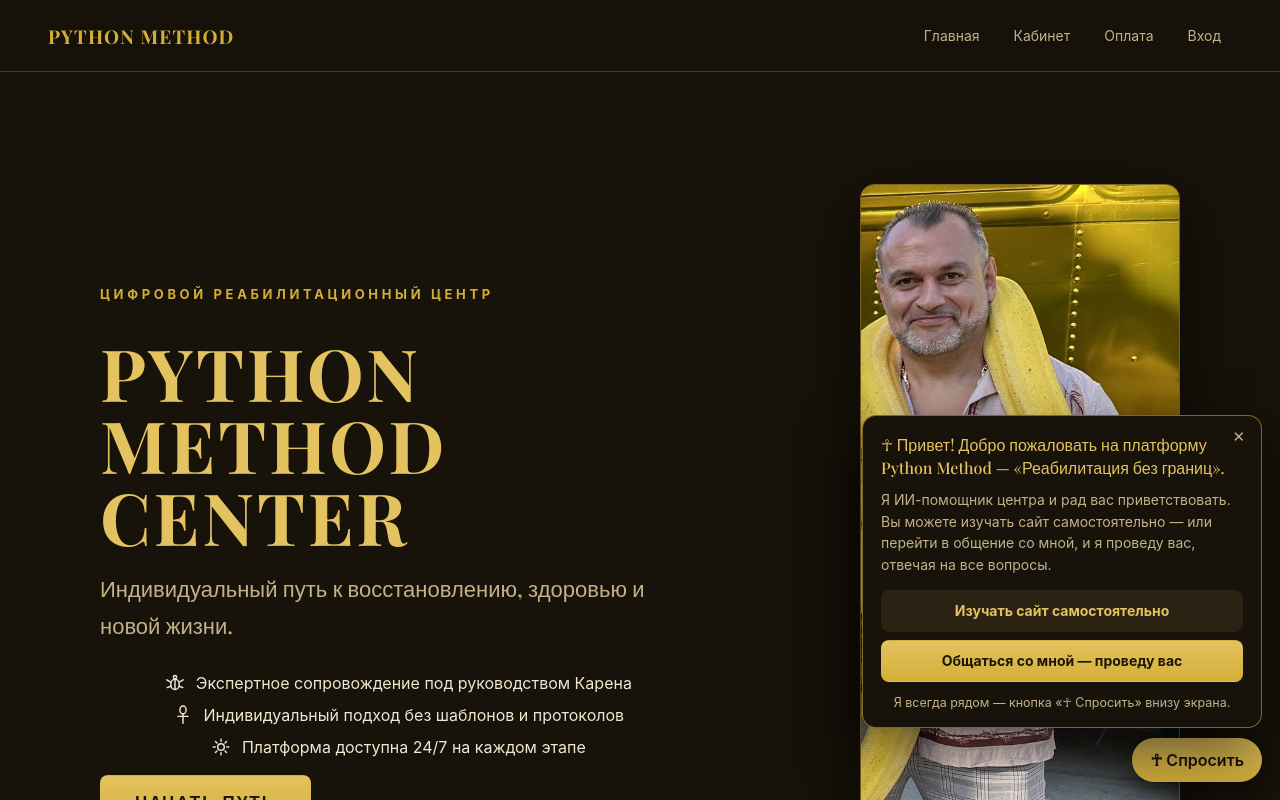
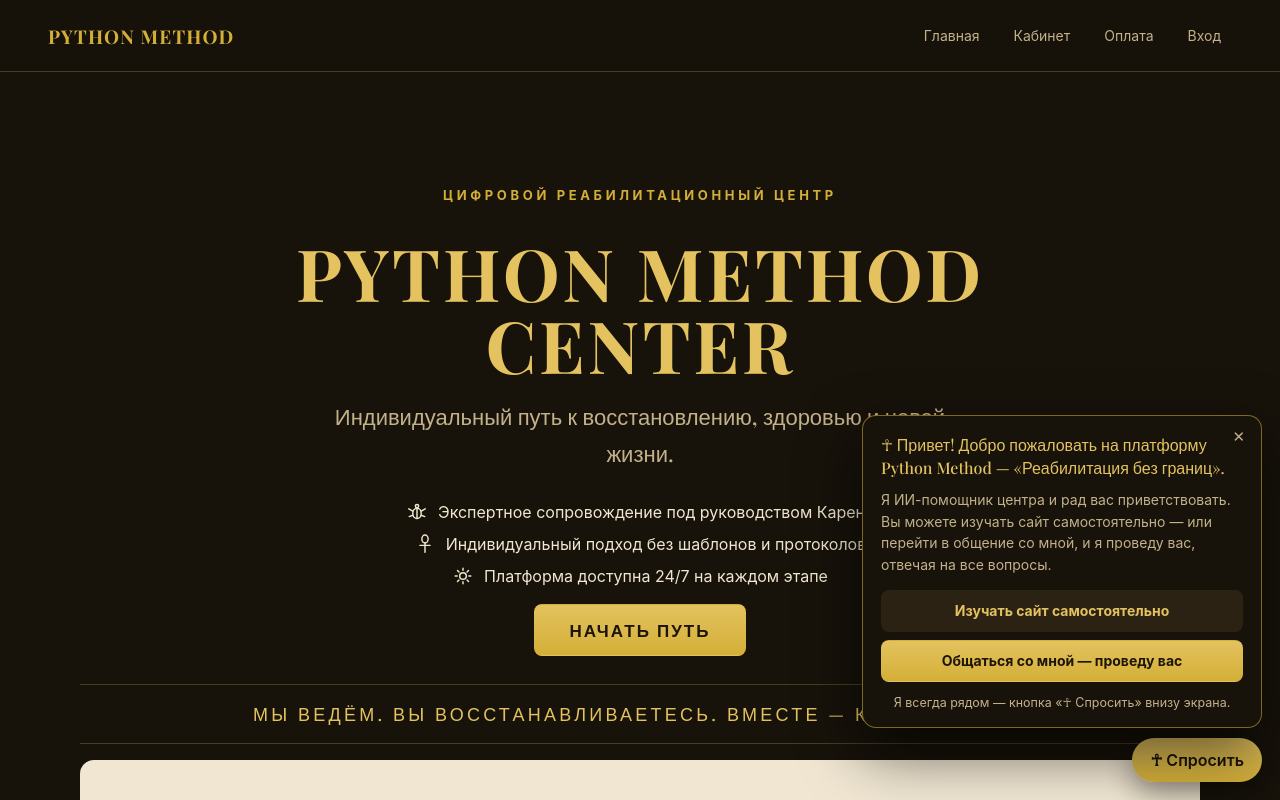
Before and after one commit to pythonsmethod/python-method-center-platform, a Next.js app: page / in a window 1280 px wide. Shown: the top 800 px of the page. Built offline with nearby package versions, Linux system fonts and the light colour scheme.

Commit message:
Remove Karen photo from the landing hero
The platform presents itself as a standalone brand: centered hero
without the personal photo; two-column hero CSS and the image asset
removed.

Co-Authored-By: Claude Fable 5 <noreply@anthropic.com>

```diff
--- a/app/(public)/page.tsx
+++ b/app/(public)/page.tsx
@@ -1,4 +1,3 @@
-import Image from "next/image";
 import Link from "next/link";
 import { EmergencyNotice } from "@/components/EmergencyNotice";
 import {
@@ -116,7 +115,6 @@ export default function HomePage() {
   return (
     <div className="page-shell">
       <section className="hero">
-        <div className="hero__content">
         <p className="eyebrow">Цифровой реабилитационный центр</p>
         <h1>Python Method Center</h1>
         <p className="hero__subtitle">
@@ -138,16 +136,6 @@ export default function HomePage() {
           <Link className="button" href="/login">
             Начать путь
           </Link>
-          </div>
-        </div>
-        <div className="hero__photo">
-          <Image
-            alt="Карен — основатель Python Method Center"
-            height={1200}
-            priority
-            src="/images/karen-hero.jpg"
-            width={525}
-          />
         </div>
       </section>
 
--- a/app/globals.css
+++ b/app/globals.css
@@ -618,66 +618,12 @@ code {
 /* --- Landing: Python Method Center --- */
 
 .hero {
-  align-items: center;
-  display: grid;
-  gap: clamp(20px, 4vw, 44px);
+  display: grid;
+  gap: 18px;
   margin: 0 auto;
-  max-width: 1080px;
+  max-width: 920px;
   padding: clamp(16px, 4vw, 40px) 0 8px;
   text-align: center;
-}
-
-.hero__content {
-  display: grid;
-  gap: 18px;
-}
-
-.hero__photo {
-  justify-self: center;
-  position: relative;
-}
-
-.hero__photo img {
-  border: 1px solid rgba(212, 175, 55, 0.55);
-  border-radius: 14px;
-  box-shadow: 0 22px 60px rgba(0, 0, 0, 0.55);
-  display: block;
-  height: auto;
-  max-width: min(320px, 78vw);
-  width: 100%;
-}
-
-.hero__photo::after {
-  border-radius: 14px;
-  bottom: 0;
-  box-shadow: inset 0 -70px 60px -30px rgba(23, 18, 10, 0.75);
-  content: "";
-  left: 0;
-  pointer-events: none;
-  position: absolute;
-  right: 0;
-  top: 0;
-}
-
-@media (min-width: 840px) {
-  .hero {
-    grid-template-columns: 1.15fr 0.85fr;
-    text-align: left;
-  }
-
-  .hero h1,
-  .hero__subtitle {
-    margin: 0;
-  }
-
-  .hero__points,
-  .hero__points li {
-    justify-content: flex-start;
-  }
-
-  .hero__photo {
-    justify-self: end;
-  }
 }
 
 .hero .eyebrow {
```
Also changed, not shown: public/images/karen-hero.jpg (deleted). Lines whose indentation alone changed are shown as unchanged.
